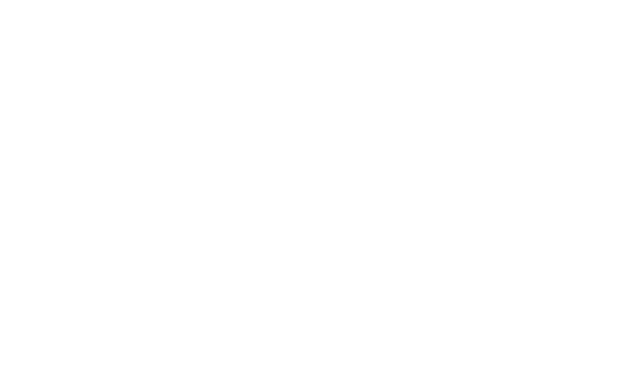
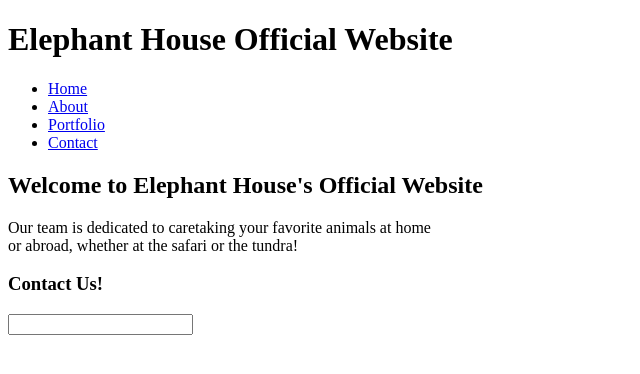
Before and after one commit to Spongehubman/sa13-act1, a plain HTML site: page task3/act1_task3.html in a window 1280 px wide. Shown: the whole page, without its empty margins (0-640 px from the left). Drawn offline with Linux system fonts and the light colour scheme.

Commit message:
In task1/act1_task1.html, I modified the 'Sloths' header text, amonge some other possible modifications that I unfortunately do not remember. In task1/act1_task1_styles.css, I added more commands to modify the 'text-decoration-style' and 'margin' of the '<main>' tag, as well as a command to give the '<p>' tags extra padding. I also began work on task3/act1_task3.html.

```diff
--- a/task1/act1_task1_styles.css
+++ b/task1/act1_task1_styles.css
@@ -2,3 +2,12 @@ h1 {
     background-color:rgb(141, 239, 121);
     font-style:oblique
 }
+
+main {
+    text-decoration-style: dotted;
+    margin: 2%;
+}
+
+p {
+    padding: 5%;
+}
--- a/task3/act1_task3.html
+++ b/task3/act1_task3.html
@@ -0,0 +1,31 @@
+<!DOCTYPE html>
+
+<head>
+    <title>Elephant House Official Website</title>
+</head>
+<body>
+    <header>
+    <h1>Elephant House Official Website</h1>
+        <nav>
+            <ul>
+                <li><a href="#home">Home</a></li>
+                <li><a href="#about">About</a></li>
+                <li><a href="#portfolio">Portfolio</a></li>
+                <li><a href="#contact">Contact</a></li>
+            </ul>
+        </nav>
+
+    </header>
+    <article>
+        <h2>Welcome to Elephant House's Official Website</h2>
+        <p>Our team is dedicated to caretaking your favorite animals at home <br>
+        or abroad, whether at the safari or the tundra!</p>
+
+
+        <h3>Contact Us!</h3>
+
+        <input type="text" name="email_address">
+
+
+    </article>
+</body>
```
Also changed, not shown: task1/act1_task1.html (+3 -3 lines).
